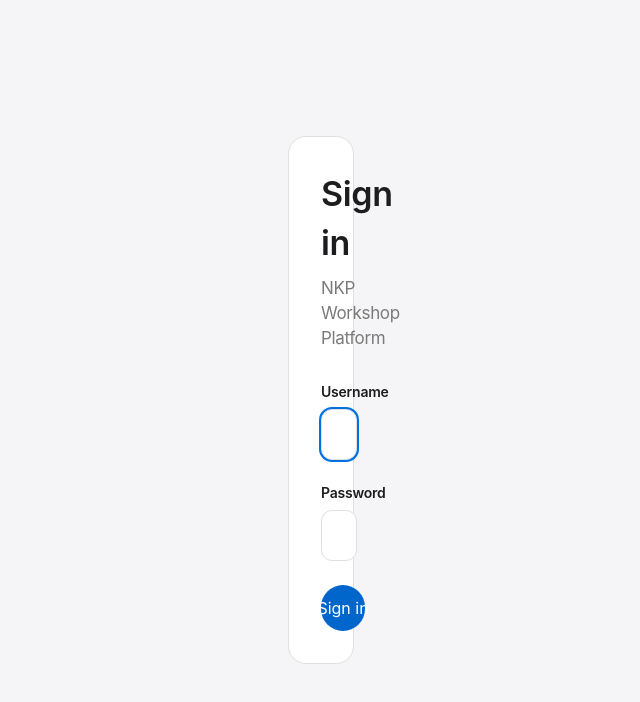
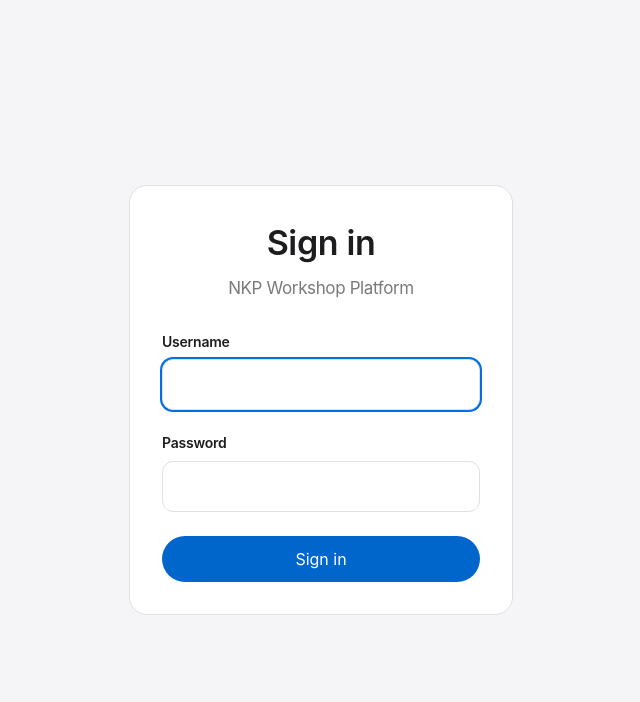
Before and after one commit to mossZmossZ/Nutanix-NKP-Demo-Platform, a React (Vite) app in the folder frontend/: page /login in a window 1280 px wide. Shown: the top 702 px of the page, without its empty margins (319-959 px from the left). Built offline with nearby package versions, Linux system fonts and the light colour scheme; no server answers.

Commit message:
Update LoginPage.tsx

```diff
--- a/frontend/src/pages/LoginPage.tsx
+++ b/frontend/src/pages/LoginPage.tsx
@@ -36,12 +36,14 @@ export function LoginPage() {
     <main className="flex min-h-screen items-center justify-center bg-canvas-parchment px-lg">
       <form
         onSubmit={onSubmit}
-        className="w-full max-w-sm rounded-lg border border-hairline bg-canvas p-xl"
+        className="w-full max-w-[24rem] rounded-lg border border-hairline bg-canvas p-xl"
       >
-        <h1 className="font-display text-display-md text-ink">Sign in</h1>
-        <p className="mt-xs font-text text-body text-ink-muted-48">
-          NKP Workshop Platform
-        </p>
+        <div className="text-center">
+          <h1 className="font-display text-display-md text-ink">Sign in</h1>
+          <p className="mt-xs font-text text-body text-ink-muted-48">
+            NKP Workshop Platform
+          </p>
+        </div>
 
         <div className="mt-xl flex flex-col gap-lg">
           <label className="flex flex-col gap-xs">
```
